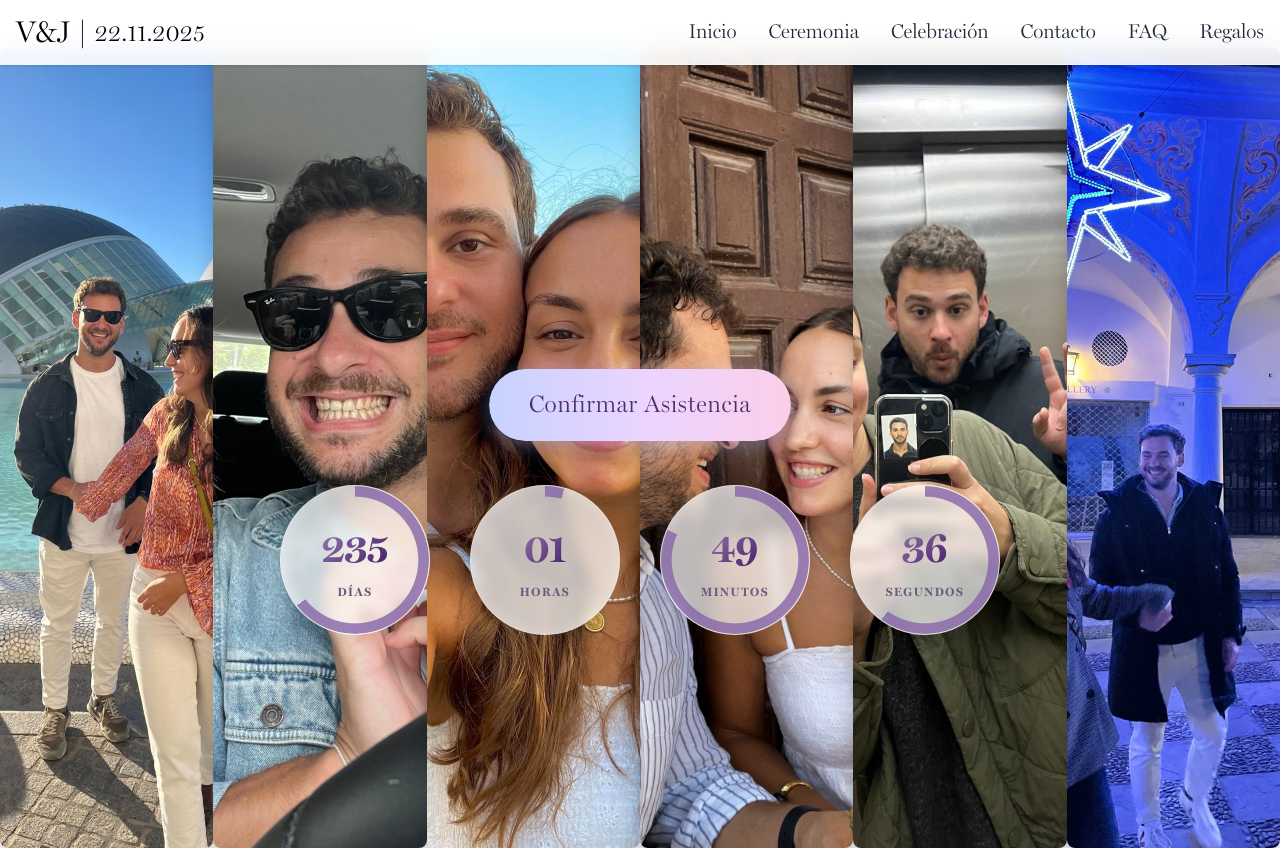
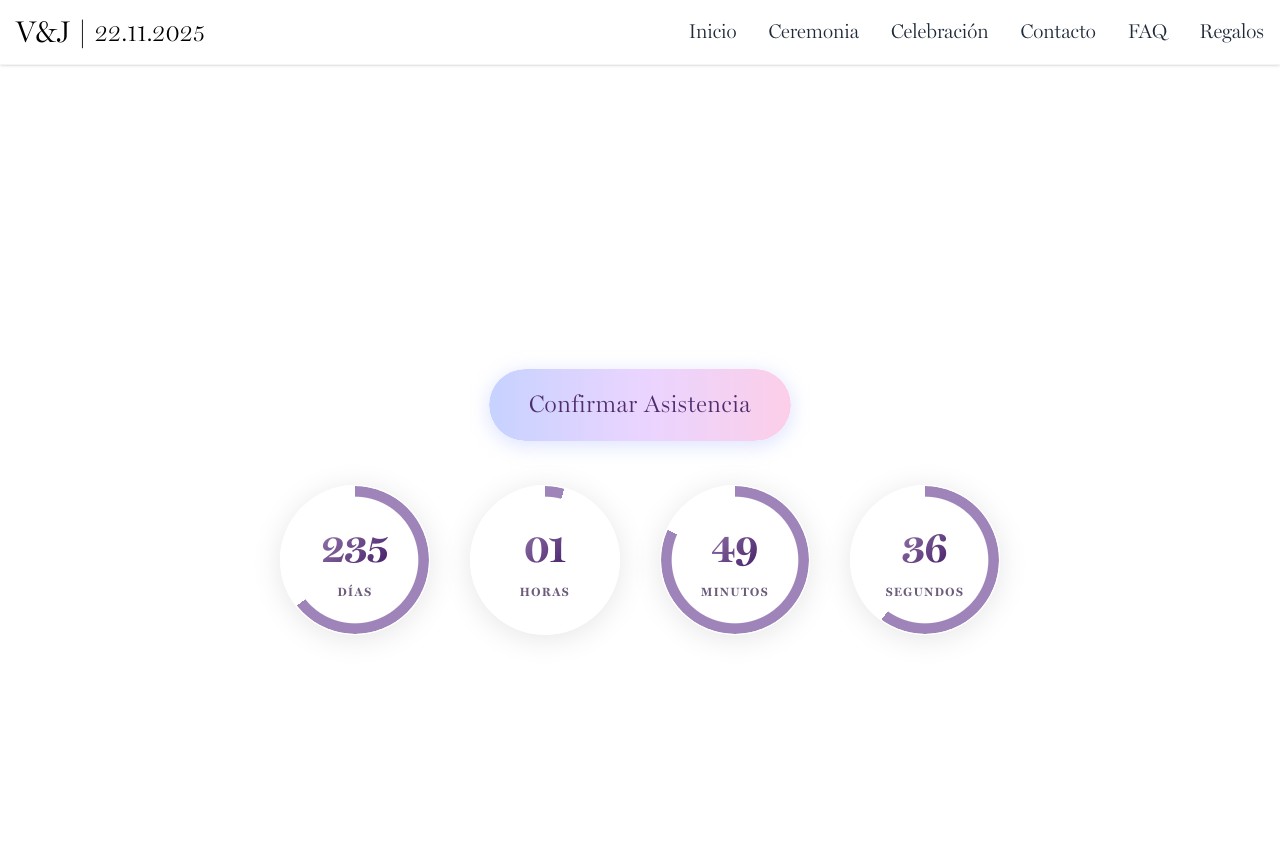
Before and after one commit to jlclosada/valleyjose2025, a Nuxt app: page / in a window 1280 px wide. Shown: the top 850 px of the page. Built offline with nearby package versions, Linux system fonts and the light colour scheme.

Commit message:
Remove point in opacity

```diff
--- a/pages/index.vue
+++ b/pages/index.vue
@@ -113,7 +113,7 @@ const images = [
   width: 0px;
   flex-grow: 1;
   object-fit: cover;
-  opacity: 0.;
+  opacity: 0;
   transition: 0.5s ease;
   border-radius: 8px;
   box-shadow: 0px 8px 20px rgba(0, 0, 0, 0.2);
```
